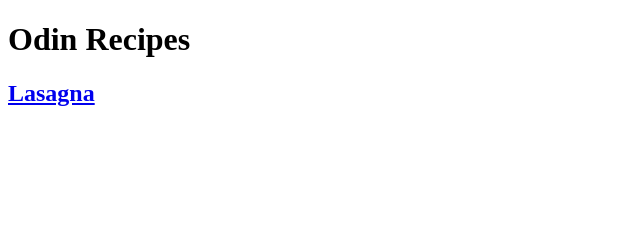
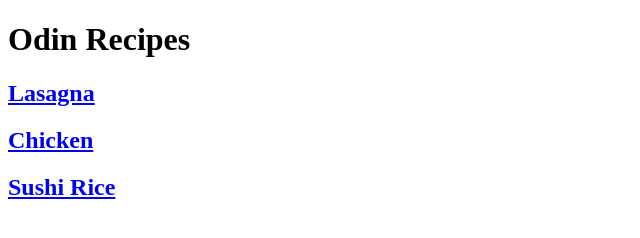
Before and after one commit to reison-admin/odin-recipes, a plain HTML site: page index.html in a window 1280 px wide. Shown: the whole page, without its empty margins (0-640 px from the left). Drawn offline with Linux system fonts and the light colour scheme.

Commit message:
Add second and third list items
Added the Chicken and Sushi Rice recipes to the page

```diff
--- a/index.html
+++ b/index.html
@@ -7,5 +7,8 @@
     <body>
         <h1>Odin Recipes</h1>
         <h2><a href="./recipes/lasagna.html" target="_blank" rel="noopener noreferrer">Lasagna</a></h2>
+        <h2><a href="./recipes/chicken.html" target="_blank" rel="noopener noreferrer">Chicken</a></h2>
+        <h2><a href="./recipes/sushi-rice.html" target="_blank" rel="noopener noreferrer">Sushi Rice</a></h2>
+
     </body>
 </html>
```
